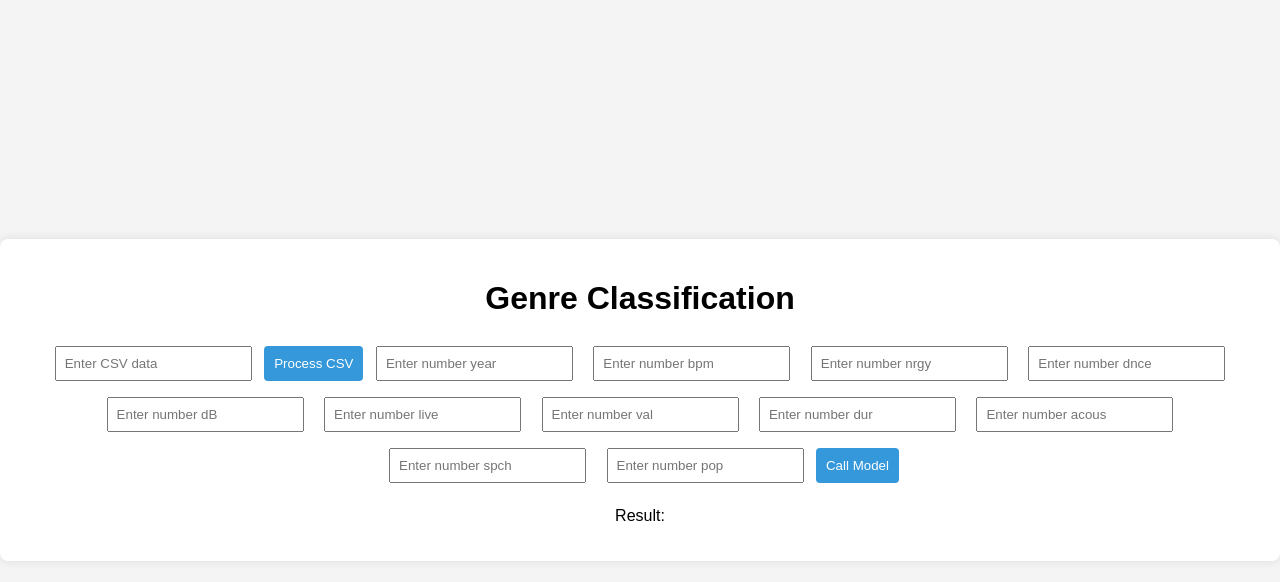
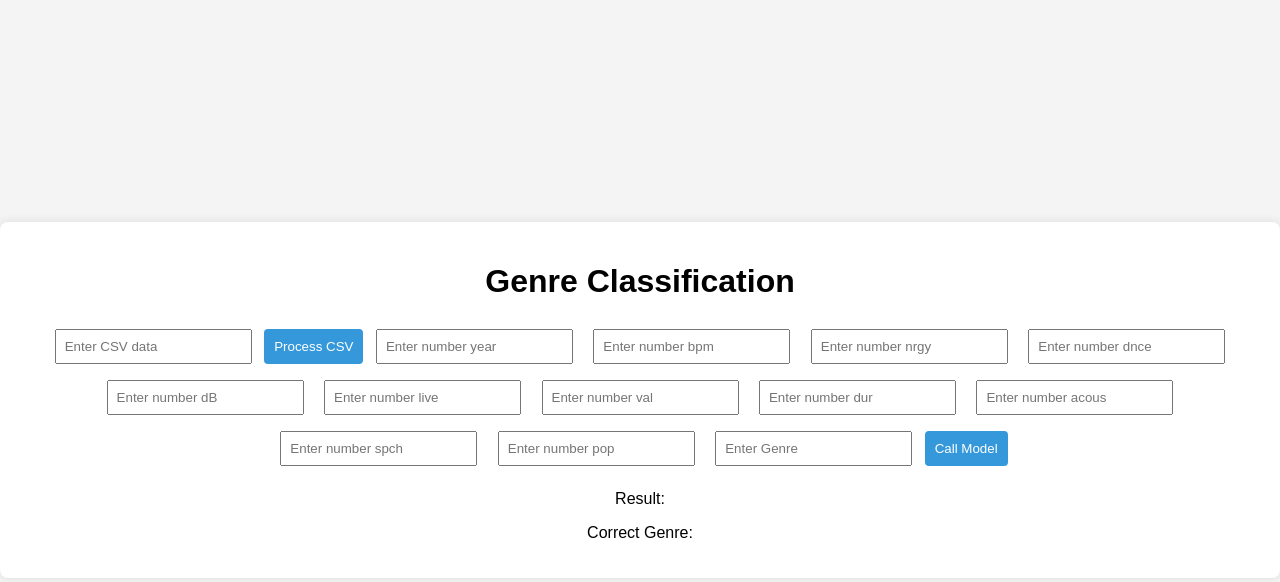
Before and after one commit to aFishboy/ECS171GroupProject, a Flask app: page / in a window 1280 px wide. Shown: the top 582 px of the page. Run offline with Flask 3, Linux system fonts and the light colour scheme.

Commit message:
front end displaying correct genre

```diff
--- a/static/script.js
+++ b/static/script.js
@@ -24,9 +24,16 @@ function callModelBoxes() {
         }
     }
 
+    var actualGenre = document.getElementById("inputGenre").value;
+
+    // Check if actualGenre is a non-empty string
+    if (typeof actualGenre !== "string" || actualGenre.trim().length <= 0) {
+        alert("Please enter a valid non-empty string for the genre.");
+    }
+
     // Now, inputValues contains names and corresponding numeric values
-    console.log(inputValues);
-    requestModel(inputValues);
+    console.log(inputValues, actualGenre);
+    requestModel(inputValues, actualGenre);
 }
 
 function callModelCSV() {
@@ -66,16 +73,21 @@ function callModelCSV() {
             }
         }
 
+        var actualGenre = csvValues[11];
+        // Check if actualGenre is a non-empty string
+        if (typeof actualGenre !== "string" || actualGenre.trim().length <= 0) {
+            alert("Please enter a valid non-empty string for the genre.");
+        }
 
-        console.log(csvDictionary);
-        requestModel(csvDictionary);
+        console.log(csvDictionary, actualGenre);
+        requestModel(csvDictionary, actualGenre);
         // If you want to store this dictionary for further use, you can assign it to a global variable
         // Assuming 'csvDictionary' is a global variable
         // csvDictionary = csvDictionary;
     }
 }
 
-function requestModel(inputDictionary) {
+function requestModel(inputDictionary, actualGenre) {
     // Make a POST request to the Python backend
     fetch('/call_model', {
         method: 'POST',
@@ -88,7 +100,9 @@ function requestModel(inputDictionary) {
     .then(response => response.json())
     .then(data => {
         // Display the result
-        document.getElementById("result").innerText = "Result: " + data.result;
+        document.getElementById("result").innerText = "Model Guess: " + data.result;
+        document.getElementById("correctGenre").innerText = "Correct Genre: " + actualGenre;
+
     })
     .catch(error => {
         alert("An error occurred. Please try again.");
--- a/templates/index.html
+++ b/templates/index.html
@@ -29,9 +29,12 @@
         <input type="number" id="inputAcous" placeholder="Enter number acous">
         <input type="number" id="inputSpch" placeholder="Enter number spch">
         <input type="number" id="inputPop" placeholder="Enter number pop">
+        <input type="text" id="inputGenre" placeholder="Enter Genre">
 
         <button onclick="callModelBoxes()">Call Model</button>
         <p id="result">Result: </p>
+        <p id="correctGenre">Correct Genre: </p>
+
     </div>
 
     <script src="{{ url_for('static', filename='script.js') }}"></script>
```
